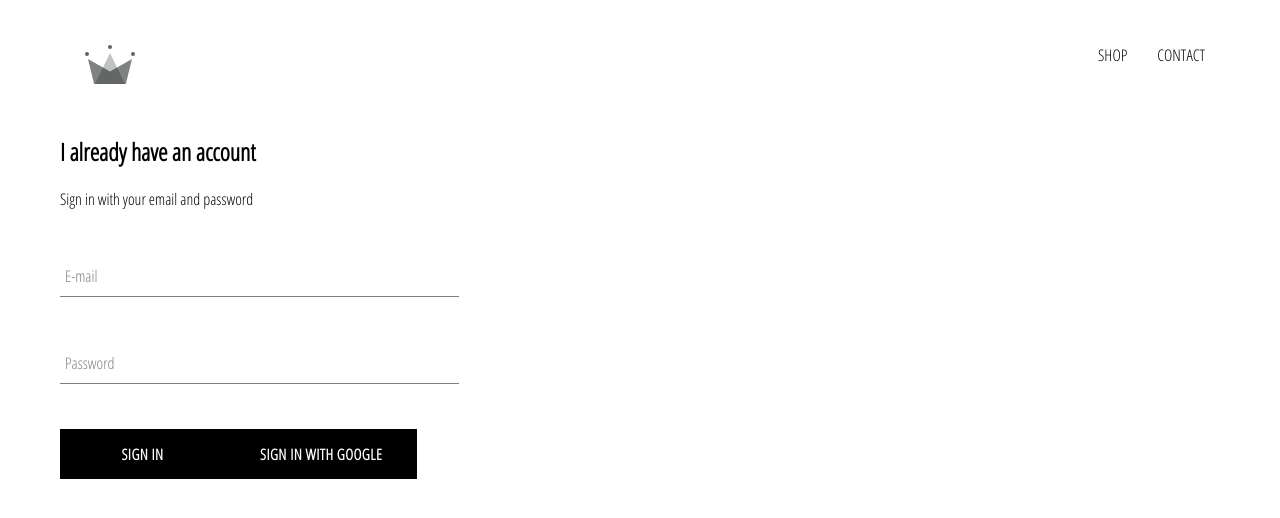
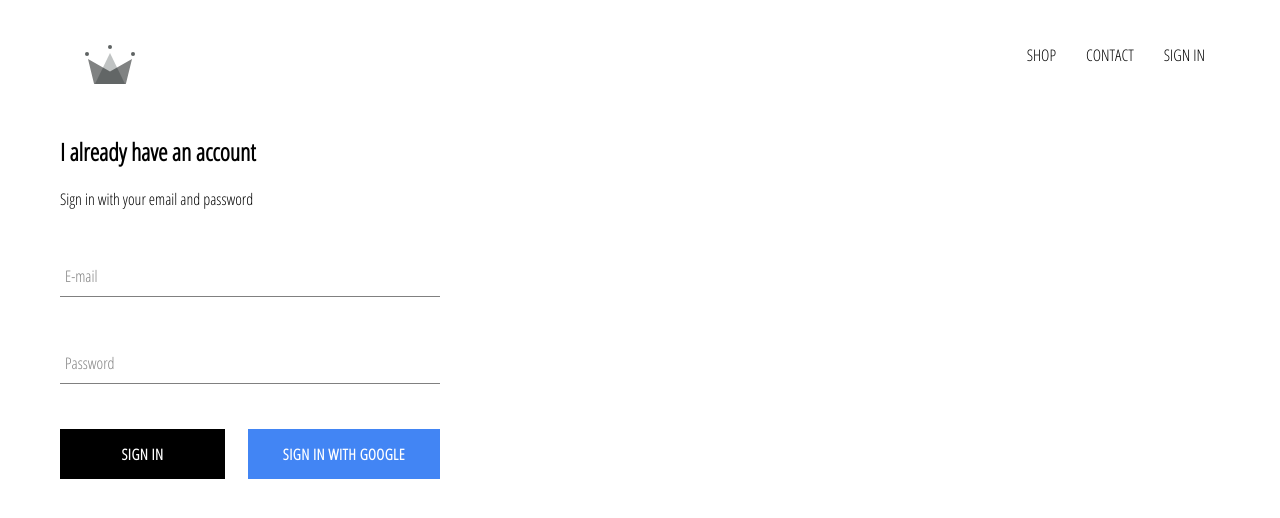
Before and after one commit to caiofp27/clothing_market, a React (Create React App) app: page /signin in a window 1280 px wide. Shown: the top 518 px of the page. Built offline with nearby package versions, Linux system fonts and the light colour scheme; no server answers.

Commit message:
Fixed buttons to sign in and Sign in with Google

```diff
--- a/src/App.css
+++ b/src/App.css
@@ -7,3 +7,7 @@
   text-decoration: none;
   color: black;
 }
+
+* {
+  box-sizing: border-box;
+}
--- a/src/App.js
+++ b/src/App.js
@@ -4,12 +4,33 @@
 import Header from './components/header/header.component';
 import SignInAndSignUpPage from './pages/sign-in-and-sign-up/sign-in-and-sign-up.component';
 import {Switch, Route} from 'react-router-dom';
+import {auth} from './firebase/firebase.utils';
 import './App.css';
 
-function App() {
+class App extends React.Component {
+  constructor() {
+    super();
+    this.state ={
+      currentUser: null
+    }
+  }
+
+  unsubscribeFromAuth = null;
+
+  componentDidMount() {
+    this.unsubscribeFromAuth = auth.onAuthStateChanged(user => {
+      this.setState({currentUser: user});
+    })
+  }
+
+  componentWillUnmount() {
+    this.unsubscribeFromAuth();
+  }
+
+  render() {
     return (
       <div>
-    <Header />
+      <Header currentUser={this.state.currentUser} />
         <Switch>
           <Route exact path='/' component={HomePage} />
           <Route path='/shop' component={ShopPage} />
@@ -18,5 +39,6 @@
       </div>
     );
   }
+}
 
 export default App;
--- a/src/components/custom-button/custom-button.component.jsx
+++ b/src/components/custom-button/custom-button.component.jsx
@@ -1,8 +1,8 @@
 import React from 'react';
 import './custom-button.styles.scss';
 
-const CustomButton = ({children, ...otherProps}) => (
-  <button className='custom-button' {...otherProps}>
+const CustomButton = ({children, isGoogleSignIn, ...otherProps}) => (
+  <button className={`${isGoogleSignIn ? 'google-sign-in' : ''} custom-button`} {...otherProps}>
     {children}
   </button>
 );
--- a/src/components/custom-button/custom-button.styles.scss
+++ b/src/components/custom-button/custom-button.styles.scss
@@ -19,4 +19,14 @@
     color: black;
     border: 1px solid black;
   }
+
+  &.google-sign-in {
+    background-color: #4285f4;
+    color: white;
+
+    &:hover {
+      background-color: #357ae8;
+      border: none;
+    }
+  }
 }
--- a/src/components/header/header.component.jsx
+++ b/src/components/header/header.component.jsx
@@ -1,9 +1,10 @@
 import React from 'react';
 import {Link} from 'react-router-dom';
 import {ReactComponent as Logo} from '../../assets/crown.svg';
+import {auth} from '../../firebase/firebase.utils';
 import './header.styles.scss';
 
-const Header = () => (
+const Header = ({currentUser}) => (
   <div className='header'>
     <Link className='logo-container' to="/">
       <Logo className='logo' />
@@ -15,6 +16,12 @@
       <Link className='option' to='/shop'>
         CONTACT
       </Link>
+      {
+        currentUser ?
+          <div className='option' onClick={() => auth.signOut()}>SIGN OUT</div>
+          :
+          <Link className='option' to='/signin'>SIGN IN</Link>
+      }
     </div>
   </div>
 )
--- a/src/components/header/header.styles.scss
+++ b/src/components/header/header.styles.scss
@@ -20,6 +20,7 @@
 
     .option {
       padding: 10px 15px;
+      cursor: pointer;
     }
   }
 }
--- a/src/components/sign-in/sign-in.component.jsx
+++ b/src/components/sign-in/sign-in.component.jsx
@@ -45,11 +45,13 @@
             label='Password'
             required
           />
-          <CustomButton type='submit'>SIGN IN</CustomButton>
-          <CustomButton onClick={signInWithGoogle}>
-            {' '}
-            SIGN IN WITH GOOGLE{' '}
-          </CustomButton>
+          <div className='buttons'>
+            <CustomButton type='submit'>SIGN IN</CustomButton>
+            <CustomButton onClick={signInWithGoogle} isGoogleSignIn>
+              {' '}
+              SIGN IN WITH GOOGLE{' '}
+            </CustomButton>
+          </div>
         </form>
       </div>
     )
--- a/src/components/sign-in/sign-in.styles.scss
+++ b/src/components/sign-in/sign-in.styles.scss
@@ -1,9 +1,14 @@
 .sign-in {
-  width: 30vw;
+  width: 380px;
   display: flex;
   flex-direction: column;
 
   .title {
     margin: 10px 0;
   }
+
+  .buttons {
+    display: flex;
+    justify-content: space-between;
+  }
 }
```
Lines whose indentation alone changed are shown as unchanged.
